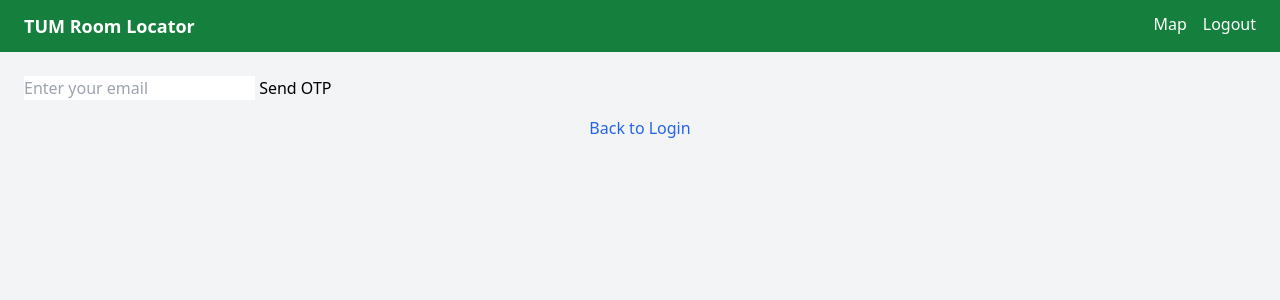
After one commit to Breestellar/Tum-Room-Locator, a Flask app: page /forgot-password in a window 1280 px wide. The commit adds this page. Shown: the top 300 px of the page. Run offline with Flask 3, Linux system fonts and the light colour scheme; some libraries are stand-ins or nearby versions.

```diff
--- a/app.py
+++ b/app.py
@@ -1,10 +1,28 @@
+import email
 import re
+
+from click import confirm
 from db import get_db
-from flask import Flask, render_template, request, redirect, url_for, jsonify, session
+from flask import Flask, flash, render_template, request, redirect, url_for, jsonify, session
+from flask_mail import Mail, Message
+from itsdangerous import URLSafeTimedSerializer
 from werkzeug.security import check_password_hash, generate_password_hash
+
+import db
 
 app = Flask(__name__)
 app.secret_key = 'supersecretkey'
+
+#------------------------- MAIL CONFIG ------------------------#
+app.config['MAIL_SERVER'] = 'smtp.gmail.com'
+app.config['MAIL_PORT'] = 587
+app.config['MAIL_USE_TLS'] = True
+app.config['MAIL_USERNAME'] = 'your_email@gmail.com'
+app.config['MAIL_PASSWORD'] = 'your_app_password'
+
+mail = Mail(app)
+
+serializer = URLSafeTimedSerializer(app.secret_key)
 
 
 #------------------------ HELPER FUNCTIONS ------------------------#
@@ -46,7 +64,7 @@ def home():
 def register():
 
     if request.method == 'POST':
-
+        email = request.form['email']
         username = request.form['username']
         password = request.form['password']
         confirm = request.form['confirm_password']
@@ -57,22 +75,21 @@ def register():
         conn = get_db()
         cursor = conn.cursor(dictionary=True)
 
-        # Check duplicate user
-        cursor.execute("SELECT id FROM users WHERE username=%s", (username,))
+        # check duplicates
+        cursor.execute("SELECT id FROM users WHERE username=%s OR email=%s", (username, email))
         existing = cursor.fetchone()
 
         if existing:
             cursor.close()
             conn.close()
-            return render_template('register.html', error="Username already exists")
+            return render_template('register.html', error="Username or Email already exists")
 
         hashed = generate_password_hash(password)
 
         cursor.execute(
-            "INSERT INTO users (username, password, role) VALUES (%s, %s, 'user')",
-            (username, hashed)
-        )
-
+            "INSERT INTO users (username, email, password, role) VALUES (%s, %s, %s, 'user')",
+            (username, email, hashed)
+    )
         conn.commit()
         cursor.close()
         conn.close()
@@ -112,6 +129,61 @@ def login():
 
     return render_template('login.html')
 
+#------------------------- FORGOT PASSWORD ------------------------#
+@app.route('/forgot-password', methods=['GET', 'POST'])
+def forgot_password():
+    if request.method == 'POST':
+        email = request.form['email']
+
+        conn = get_db()
+        cursor = conn.cursor(dictionary=True)
+        cursor.execute("SELECT id FROM users WHERE username=%s", (email,))
+        user = cursor.fetchone()
+        cursor.close()
+        conn.close()
+
+        if user:
+            token = serializer.dumps(email, salt='password-reset')
+
+            reset_link = url_for('reset_password', token=token, _external=True)
+
+            msg = Message('Password Reset Request',
+                          sender=app.config['MAIL_USERNAME'],
+                          recipients=[email])
+            msg.body = f'Click this link to reset your password: {reset_link}'
+
+            mail.send(msg)
+
+        flash('If that email exists, a reset link has been sent.', 'info')
+        return redirect(url_for('login'))
+
+    return render_template('forgot_password.html')
+
+
+#------------------------- PASSWORD RESET ------------------------#
+@app.route('/reset-password/<token>', methods=['GET', 'POST'])
+def reset_password(token):
+    try:
+        email = serializer.loads(token, salt='password-reset', max_age=3600)
+    except:
+        flash('The reset link is invalid or expired.', 'danger')
+        return redirect(url_for('forgot_password'))
+
+    if request.method == 'POST':
+        new_password = request.form['password']
+
+        conn = get_db()
+        cursor = conn.cursor()
+        hashed = generate_password_hash(new_password)
+        cursor.execute("UPDATE users SET password=%s WHERE username=%s", (hashed, email))
+        conn.commit()
+        cursor.close()
+        conn.close()
+
+        flash('Password updated successfully.', 'success')
+        return redirect(url_for('login'))
+
+    return render_template('reset_password.html')
 
 #------------------------- LOGOUT ------------------------#
 
--- a/static/js/map.js
+++ b/static/js/map.js
@@ -57,6 +57,7 @@ input.addEventListener('input', () => {
         .then(data => {
 
             if (!data.length) {
+                suggestionsBox.innerHTML = "<p class='p-2 text-gray-400'>Searching...</p>";
                 suggestionsBox.innerHTML = "<p class='p-2'>No results</p>";
                 suggestionsBox.classList.remove('hidden');
                 return;
@@ -229,6 +230,8 @@ function getRoute(startLat, startLng, endLat, endLng) {
         openDirectionsPanel();
         return;
     }
+
+    document.getElementById("etaBox").innerText = "Calculating route...";
 
     fetch(`https://router.project-osrm.org/route/v1/foot/${startLng},${startLat};${endLng},${endLat}?steps=true&geometries=geojson&overview=full`)
         .then(res => res.json())
--- /dev/null
+++ b/templates/forgot_password.html
@@ -0,0 +1,15 @@
+{% extends "base.html" %}
+
+{% block title %}Forgot Password | TumRoomLocator{% endblock %}
+
+{% block content %}
+
+    <form method="POST">
+        <input type="email" name="email" placeholder="Enter your email" required>
+        <button type="submit">Send OTP</button>
+        <p class="mt-4 text-center text-gray-600">
+            <a href="/tenant_login" class="text-blue-600 hover:underline">Back to Login</a>
+        </p>
+    </form>
+
+{% endblock %}
--- a/templates/login.html
+++ b/templates/login.html
@@ -26,6 +26,11 @@
             Don't have an account? Register
         </a>
     </p>
+    <p class="mt-4 text-center text-sm">
+        <a href="/forgot-password" class="text-blue-600 hover:underline">
+            Forgot password?
+        </a>
+    </p>
 
 </div>
 
--- a/templates/register.html
+++ b/templates/register.html
@@ -15,6 +15,9 @@
     <form method="POST" class="space-y-4">
 
         <input name="username" placeholder="Username"
+            class="w-full p-2 border rounded" required>
+
+        <input type="email" name="email" placeholder="Email"
             class="w-full p-2 border rounded" required>
 
         <input type="password" name="password" placeholder="Password"
--- /dev/null
+++ b/templates/reset_password.html
@@ -0,0 +1,4 @@
+<form method="POST">
+  <input type="password" name="password" placeholder="New Password" required>
+  <button type="submit">Reset Password</button>
+</form>
```
